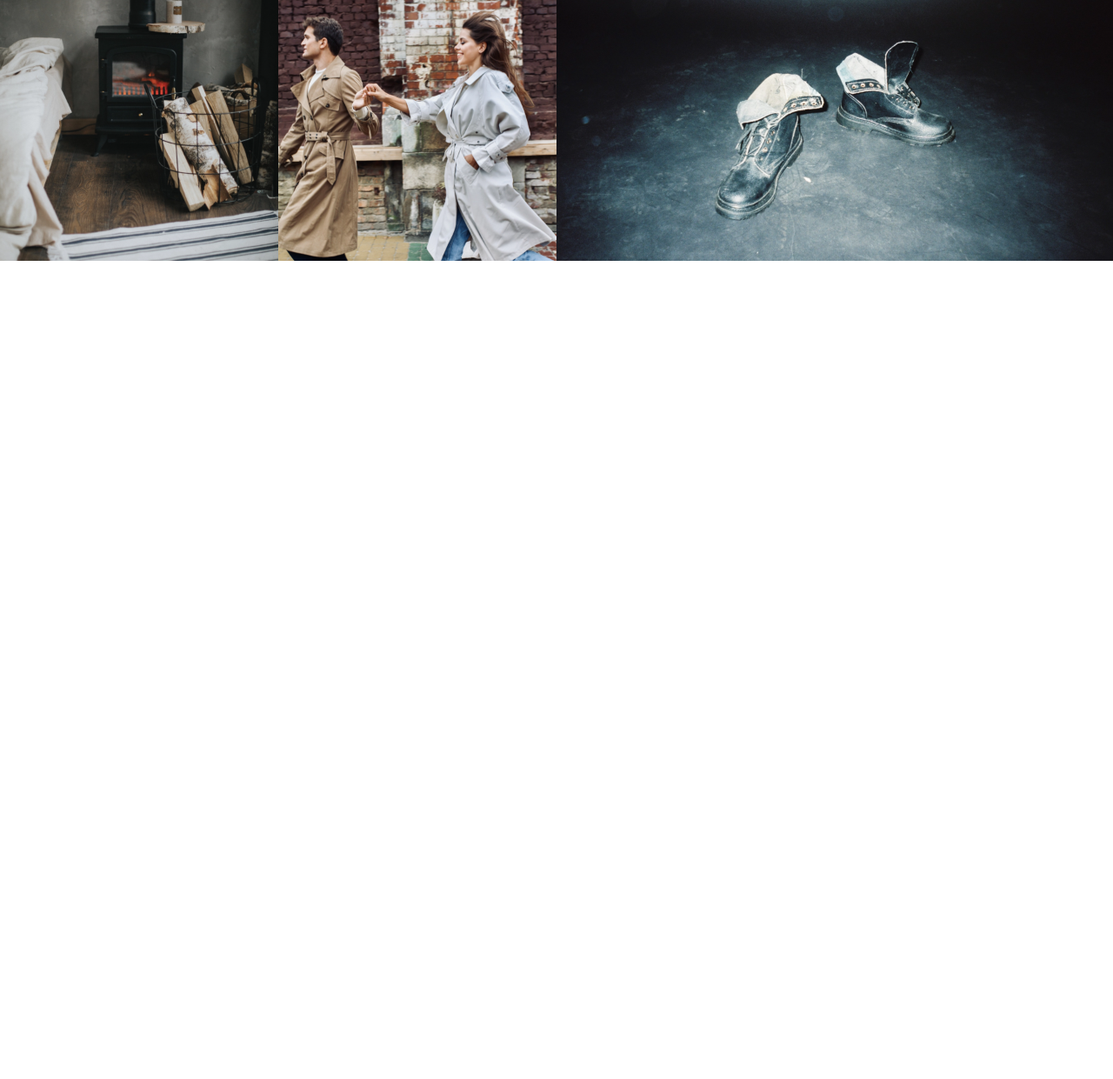
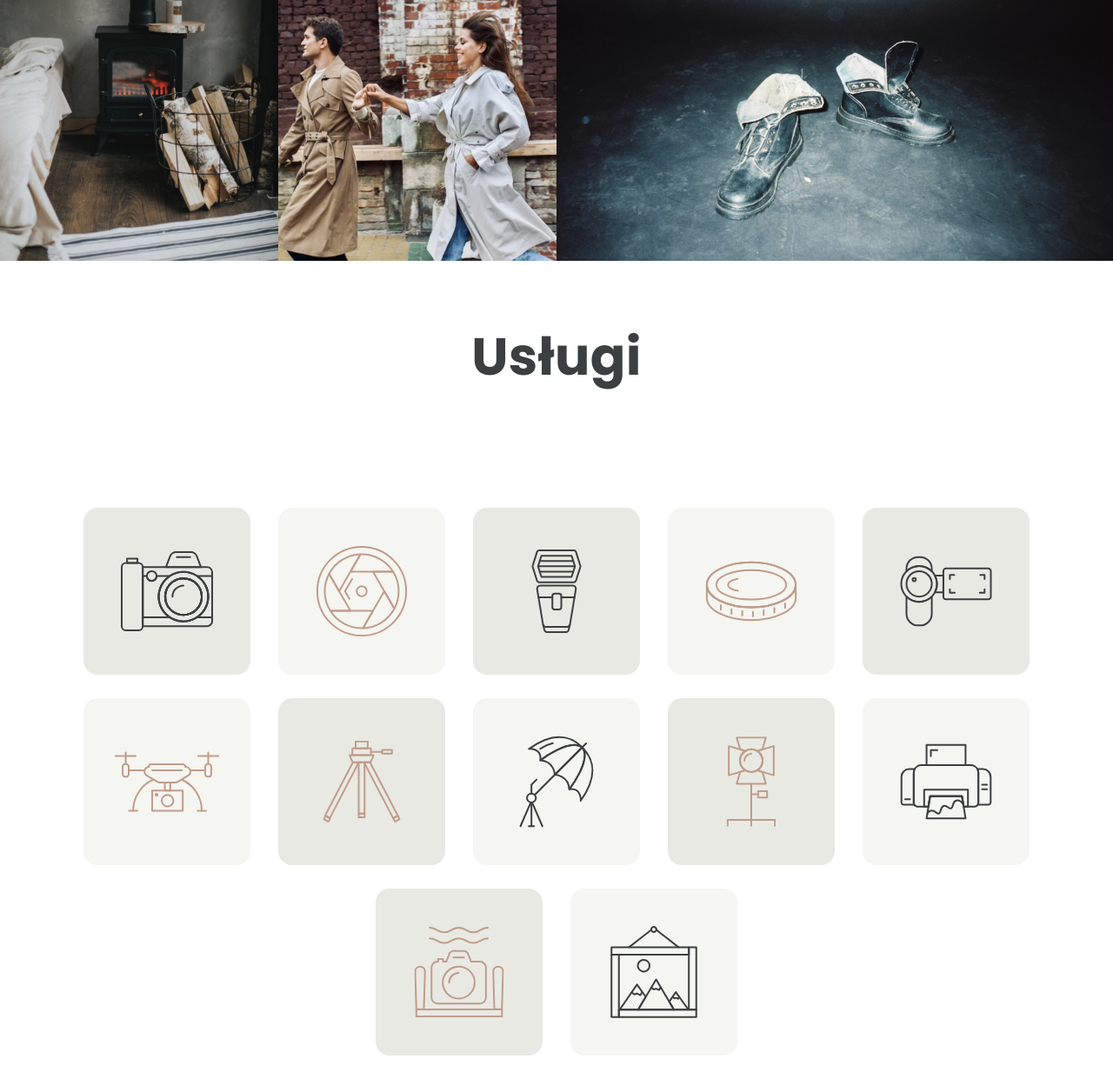
Before and after one commit to AgataS23/zadanie, a website: page index.html in a window 1280 px wide. Shown: the part 742-1983 px from the top of the page at 87% size. Before the commit the page ends 1042 px from the top, so only its background shows below. Drawn offline with Linux system fonts and the light colour scheme.

Commit message:
Add section services

```diff
--- a/index.html
+++ b/index.html
@@ -10,7 +10,7 @@
 </head>
 <body>
     <nav class="nav">
-        <img class="nav__logo" src="./images/logo.svg" alt="logo">
+        <img class="nav__logo" class="services__icon" src="./images/logo.svg" alt="logo">
             <ul class="nav__container">
                 <li class="nav__item">O mnie</li>
                 <li class="nav__item">Współpraca</li>
@@ -19,23 +19,41 @@
                 <li class="nav__item">Kontakt</li>
                 <li class="nav__item">
                     <div class="nav__item--div">PL
-                        <img src="./images/flag.svg" alt="flag">
-                        <img src="./images/arrow-down.svg" alt="arrow down">
+                        <img class="services__icon" src="./images/flag.svg" alt="flag">
+                        <img class="services__icon" src="./images/arrow-down.svg" alt="arrow down">
                     </div>
                 </li>
             </ul>
     </nav>
-    <section class="galery">
-        <img class="galery__item" src="./images/car.png" alt="car" >
-        <img class="galery__item" src="./images/girl.png" alt="girl" >
-        <img class="galery__item" src="./images/body.png" alt="body" >
-        <img class="galery__item" src="./images/motorbike.png" alt="motorbike" >
-        <img class="galery__item" src="./images/person.png" alt="person" >
-        <img class="galery__item" src="./images/person1.png" alt="person1" >
-        <img class="galery__item" src="./images/pumpkin.png" alt="pampkin" >
-        <img class="galery__item" src="./images/home.png" alt="home" >
-        <img class="galery__item" src="./images/couple.png" alt="couple" >
-        <img class="galery__item" src="./images/shoes.png" alt="shoes" >
+    <section class="gallery">
+        <img class="gallery__item" class="services__icon" src="./images/car.png" alt="car" >
+        <img class="gallery__item" src="./images/girl.png" alt="girl" >
+        <img class="gallery__item" src="./images/body.png" alt="body" >
+        <img class="gallery__item" src="./images/motorbike.png" alt="motorbike" >
+        <img class="gallery__item" src="./images/person.png" alt="person" >
+        <img class="gallery__item" src="./images/person1.png" alt="person1" >
+        <img class="gallery__item" src="./images/pumpkin.png" alt="pampkin" >
+        <img class="gallery__item" src="./images/home.png" alt="home" >
+        <img class="gallery__item" src="./images/couple.png" alt="couple" >
+        <img class="gallery__item" src="./images/shoes.png" alt="shoes" >
     </section>
+    <section class="services">
+        <h3 class="services__header">Usługi</h3>
+        <div class="services__wrapper">
+            <div class="services__background-icon"><img class="services__icon" src="./images/icon1.svg" alt="icon1"></div>
+            <div class="services__background-icon"><img class="services__icon" src="./images/icon2.svg" alt="icon2"></div>
+            <div class="services__background-icon"><img class="services__icon" src="./images/icon3.svg" alt="icon3"></div>
+            <div class="services__background-icon"><img class="services__icon" src="./images/icon4.svg" alt="icon4"></div>
+            <div class="services__background-icon"><img class="services__icon" src="./images/icon5.svg" alt="icon5"></div>
+            <div class="services__background-icon"><img class="services__icon" src="./images/icon6.svg" alt="icon6"></div>
+            <div class="services__background-icon"><img class="services__icon" src="./images/icon7.svg" alt="icon7"></div>
+            <div class="services__background-icon"><img class="services__icon" src="./images/icon8.svg" alt="icon8"></div>
+            <div class="services__background-icon"><img class="services__icon" src="./images/icon9.svg" alt="icon9"></div>
+            <div class="services__background-icon"><img class="services__icon" src="./images/icon10.svg" alt="icon10"></div>
+            <div class="services__background-icon"><img class="services__icon" src="./images/icon11.svg" alt="icon11"></div>
+            <div class="services__background-icon"><img class="services__icon" src="./images/icon12.svg" alt="icon12"></div>
+        </div>
+    </section>
+
 </body>
 </html>
--- a/scss/style.scss
+++ b/scss/style.scss
@@ -2,6 +2,9 @@
 
 $color-text: #3C3F40;
 $color-light-brown: #BF9D8A;
+$color-light-grey: #E9E9E3;
+$color-lighten-grey: #F5F5F1;
+
 
 html {
     font-size: 62.5%;
@@ -61,7 +64,7 @@ html {
     }
 
   }
-  .galery {
+  .gallery {
     display: flex;
     flex-direction: row;
     flex-wrap: wrap;
@@ -75,3 +78,46 @@ html {
       flex-grow: 2;
     }
   }
+  .services {
+    display: flex;
+    flex-direction: column;
+    &__header {
+      font-style: normal;
+      font-weight: 700;
+      font-size: 6rem;
+      line-height: 100%;
+      text-align: center;
+      letter-spacing: 0.25px;
+      color: $color-text;
+      margin: 8rem auto 6.4rem auto;
+      padding-bottom: 8rem;
+    }
+    &__wrapper {
+      display: flex;
+      flex-direction: row;
+      flex-wrap: wrap;
+      justify-content: center;
+      align-items: center;
+    }
+    &__background-icon {
+      width: 19.2rem;
+      height: 19.2rem;
+      border-radius: 1.6rem;
+      // margin-bottom: 2.7rem;
+      margin: 0 1.6rem 2.7rem 1.6em;
+      display: flex;
+      flex-direction: row;
+      justify-content: center;
+      align-items: center;
+
+    }
+    &__background-icon:nth-child(odd) {
+      background-color: $color-light-grey;
+    }
+    &__background-icon:nth-child(even) {
+      background-color: $color-lighten-grey;
+    }
+    &__icon {
+
+    }
+  }
```
Also changed, not shown: css/style.css.
